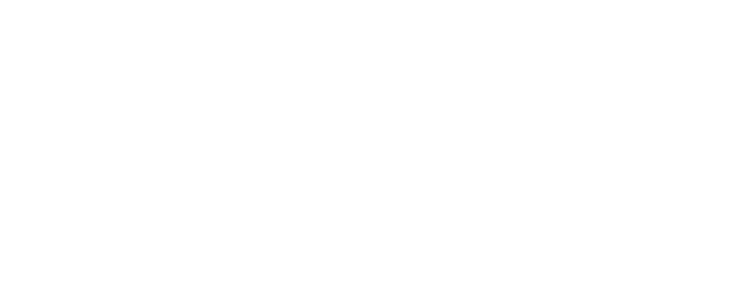
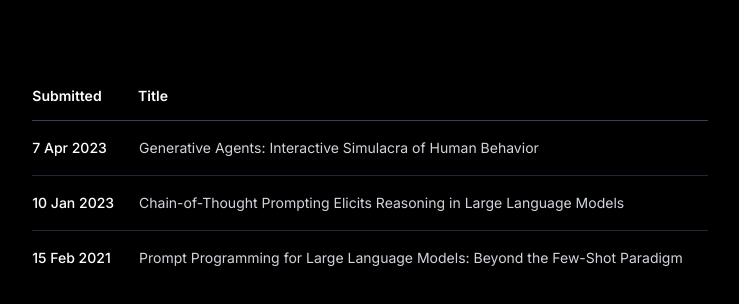
Before and after one commit to gabrielgordbegli/paperswithprompts, a Next.js app: page / in a window 1280 px wide. Shown: the top 304 px of the page, without its empty margins (270-1009 px from the left). Built offline with nearby package versions, Linux system fonts and the light colour scheme.

Commit message:
added some papers

```diff
--- /dev/null
+++ b/app/Table.js
@@ -0,0 +1,66 @@
+import Link from 'next/link'
+
+const papers = [
+    {
+        submitted: '7 Apr 2023',
+        title: 'Generative Agents: Interactive Simulacra of Human Behavior',
+        link: 'https://arxiv.org/pdf/2304.03442.pdf'
+    },
+    {
+        submitted: '10 Jan 2023',
+        title: 'Chain-of-Thought Prompting Elicits Reasoning in Large Language Models',
+        link: 'https://arxiv.org/pdf/2201.11903.pdf'
+    },
+    {
+        submitted: '15 Feb 2021',
+        title: 'Prompt Programming for Large Language Models: Beyond the Few-Shot Paradigm',
+        link: 'https://arxiv.org/pdf/2102.07350v1.pdf'
+    }
+    // More people...
+]
+
+export default function Example() {
+
+    return (
+        <div className="mx-auto w-fit h-fit ">
+            <div className="bg-black py-10">
+                <div className="px-4 sm:px-6 lg:px-8">
+                    <div className="mt-8 flow-root">
+                        <div className="-mx-4 -my-2 overflow-x-auto sm:-mx-6 lg:-mx-8">
+                            <div className="inline-block min-w-full py-2 align-middle sm:px-6 lg:px-8">
+                                <table className="min-w-full divide-y divide-gray-700">
+                                    <thead>
+                                        <tr>
+                                            <th scope="col" className="py-3.5 pl-4 pr-3 text-left text-sm font-semibold text-white sm:pl-0">
+                                                Submitted
+                                            </th>
+                                            <th scope="col" className="px-3 py-3.5 text-left text-sm font-semibold text-white">
+                                                Title
+                                            </th>
+                                        </tr>
+                                    </thead>
+                                    <tbody className="divide-y divide-gray-800">
+                                        {papers.map((paper) => (
+                                            <tr key={paper.submitted}>
+                                                <td className="whitespace-nowrap py-4 pl-4 pr-3 text-sm font-medium text-white sm:pl-0">
+                                                    {paper.submitted}
+                                                </td>
+                                                <td>
+                                                    <Link href={paper.link}>
+                                                        <div className="whitespace wrap px-3 py-4 text-sm text-gray-300 hover:text-green-500 ">{paper.title}</div>
+                                                    </Link>
+                                                </td>
+                                                <td className="relative whitespace-nowrap py-4 pl-3 pr-4 text-right text-sm font-medium sm:pr-0">
+                                                </td>
+                                            </tr>
+                                        ))}
+                                    </tbody>
+                                </table>
+                            </div>
+                        </div>
+                    </div>
+                </div>
+            </div>
+        </div>
+    )
+}
--- a/app/globals.css
+++ b/app/globals.css
@@ -1,3 +1,8 @@
 @tailwind base;
 @tailwind components;
 @tailwind utilities;
+
+/* black background */
+body {
+  background-color: #000;
+}
--- a/app/layout.tsx
+++ b/app/layout.tsx
@@ -4,7 +4,7 @@
 const inter = Inter({ subsets: ['latin'] })
 
 export const metadata = {
-  title: 'The Latest in Prompt Engineering',
+  title: 'The latest in Prompt Engineering',
   description: 'Papers With Prompts highlights trending Prompt Engineering research and the prompts to implement it.',
 }
 
--- a/app/page.tsx
+++ b/app/page.tsx
@@ -1,8 +1,9 @@
-import Image from 'next/image'
+import Table from './Table'
 
 export default function Home() {
   return (
     <main className="flex min-h-screen min-w-screen">
+      <Table />
     </main>
   )
 }
```
Also changed, not shown: 1 other file (tests, documents, lock files or other folders).
